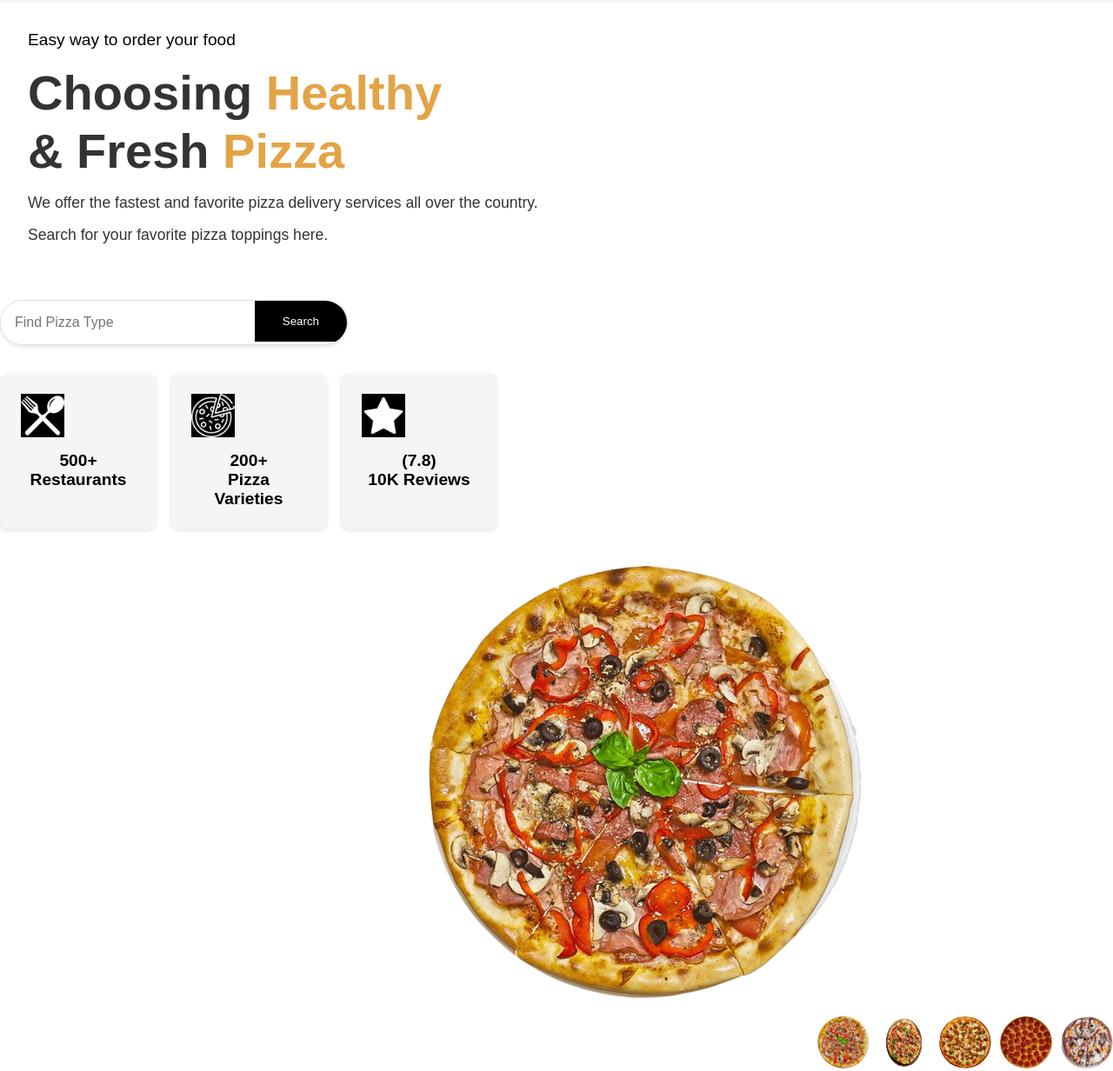
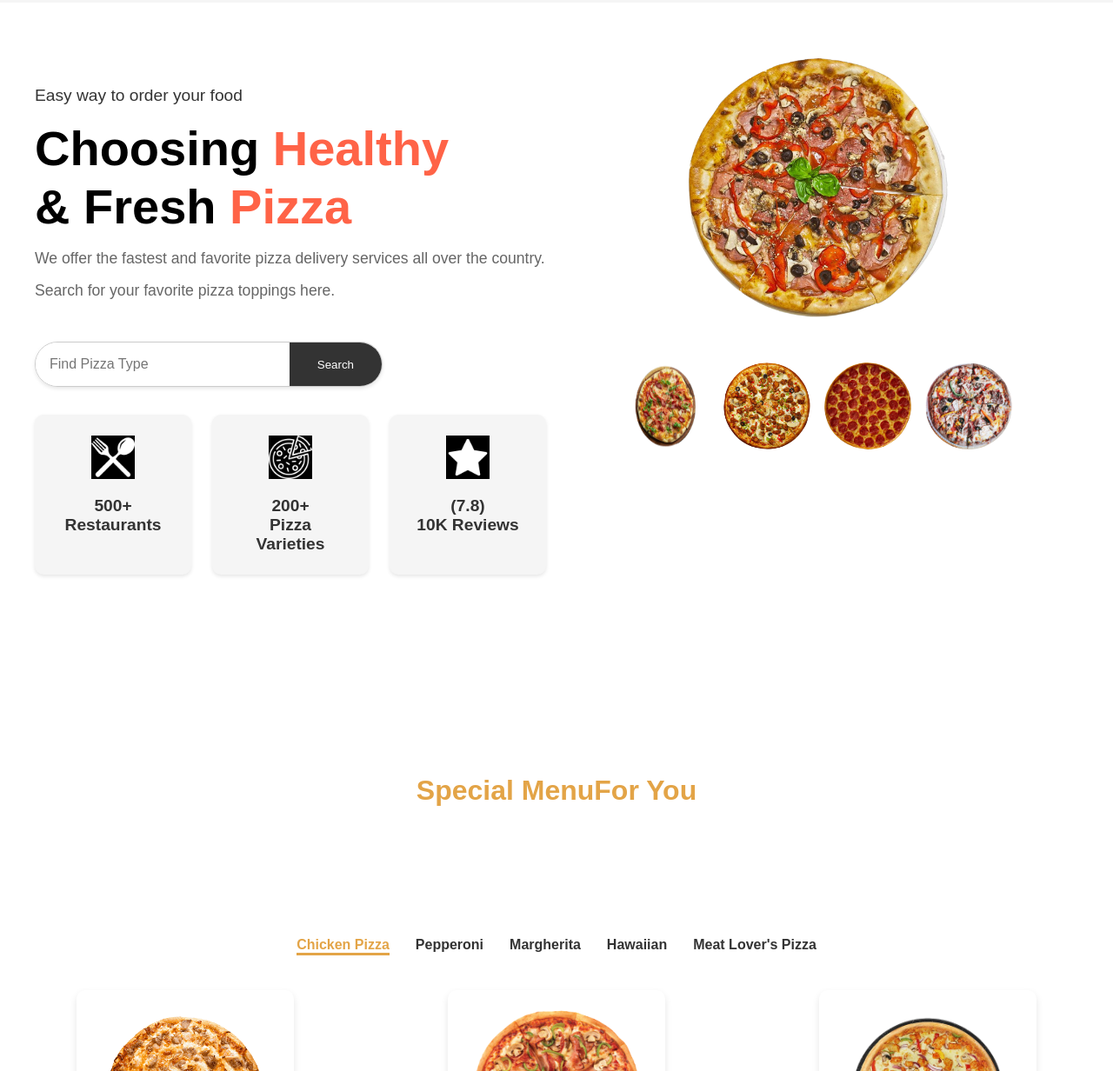
Before and after one commit to jordant007/pizarra, a plain HTML site: page index.html in a window 1280 px wide. Shown: the part 51-1283 px from the top of the page at 87% size. Drawn offline with Linux system fonts and the light colour scheme.

Commit message:
new files added

```diff
--- a/index.html
+++ b/index.html
@@ -41,17 +41,15 @@
 
 </header>
 <!-- Hero Section -->
-
- <div>
-<section class="hero-text">
+<div class="hero-container">
+    <section class="hero-left">
+        <div class="hero-text">
             <p class="intro">Easy way to order your food</p>
             <h1><span>Choosing</span> <span class="highlight">Healthy</span></h1>
             <h1><span>& Fresh</span> <span class="highlight">Pizza</span></h1>
             <p class="sub-text">We offer the fastest and favorite pizza delivery services all over the country.</p>
             <p class="sub-text">Search for your favorite pizza toppings here.</p>
-</section>
         </div>
- <div>
         <section class="search-section">
             <div class="search-container">
                 <div class="search-bar">
@@ -59,10 +57,9 @@
                     <button type="button">Search</button>
                 </div>
             </div>
-
             <div class="info-cards">
                 <div class="card">
-        <img src="images/cutlery.png" width="50px"Restaurant Icon">
+                    <img src="images/cutlery.png" width="50px" alt="Restaurant Icon">
                     <p class="stat">500+<br>Restaurants</p>
                 </div>
                 <div class="card">
@@ -75,19 +72,21 @@
                 </div>
             </div>
         </section>
+    </section>
+
+    <section class="hero-right">
+        <div class="main-pizza">
+            <img src="images/hero-pizza.png" class="hero-pizza" alt="Main Pizza">
         </div>
-  <div class="main-pizza">
-    <img src="images/hero-pizza.png" class="hero-pizza">
+        <div class="pizza-gallery">
+            <img src="images/pizza-1.png" width="100px" alt="Pizza 1">
+            <img src="images/pizza-2.png" width="100px" alt="Pizza 2">
+            <img src="images/pizza-3.png" width="100px" alt="Pizza 3">
+            <img src="images/pizza-4.png" width="100px" alt="Pizza 4">
+        </div>
+    </section>
 </div>
 
-<div class="pizza-gallery">
-    <img src="images/hero-pizza.png"  alt="Pizza 1">
-    <img src="images/pizza-1.png" width="150px" alt="Pizza 2">
-    <img src="images/pizza-2.png" width="100px" alt="Pizza 3">
-    <img src="images/pizza-3.png" width="100px" alt="Pizza 4">
-    <img src="images/pizza-4.png" width="100px" alt="pizza 5">
-</div>
- </div>
 
 <h2 class="menu-header">Special Menu <span>For You</span></h2>
 
@@ -122,9 +121,10 @@
         <button class="add-to-cart">Add to Cart</button>
     </div>
 </div>
-
+<div class="button"></div>
 <button class="view-more">View More</button>
 <div class="section-container">
+
     <!-- Left side - Image -->
     <div class="image-container">
         <img src="images/why-us.png" alt="Pizza preparation">
--- a/sass/pages/home/_footer.scss
+++ b/sass/pages/home/_footer.scss
@@ -62,7 +62,7 @@
       gap: 15px;
 
       a {
-        color: #fff;
+        color: #ee9494;
         font-size: 24px;
         text-decoration: none;
       }
--- a/sass/pages/home/_hero.scss
+++ b/sass/pages/home/_hero.scss
@@ -1,27 +1,49 @@
 @use "../../utilities/mixins" as *;
 @use "../../utilities/variables" as *;
+/* Hero Container */
+.hero-container {
+  display: flex;
+  justify-content: space-between;
+  align-items: flex-start;
+  padding: 4rem 0;
+  max-width: 1200px;
+  margin:0 auto;
 
+  .hero-left {
+    width: 50%;
+  }
+
+  .hero-right {
+    width: 50%;
+    display: flex;
+    flex-direction: column;
+    align-items: center;
+  }
+}
+
+/* Hero Text */
 .hero-text {
   text-align: left;
-    padding: 2rem;
+  padding: 2rem 0;
 
   .intro {
-      font-weight: $font-weight-regular;
+    font-weight: 400;
     font-size: 1.2rem;
-      color: $black-color;
+    color: #333;
     margin-bottom: 1rem;
   }
 
   h1 {
     font-size: 3.5rem;
-      font-weight: $font-weight-bold;
+    font-weight: 700;
     line-height: 1.2;
+    color: #000;
 
     span {
       display: inline-block;
 
       &.highlight {
-          color: $primary-color; /* Highlighted words */
+        color: #ff6347; /* Highlight color */
       }
     }
   }
@@ -29,108 +51,106 @@
   .sub-text {
     font-size: 1.1rem;
     margin-top: 1rem;
-      color: $light-black;
+    color: #666;
   }
 }
+
+/* Search Section */
 .search-section {
-    padding: 2rem 0;
+  padding: 1rem 0;
+
   .search-container {
     display: flex;
-      justify-content:flex-start;
+    justify-content: flex-start;
     margin-bottom: 2rem;
 
     .search-bar {
       display: flex;
-        border: 1px solid $grey;
+      border: 1px solid #ccc;
       border-radius: 50px;
       overflow: hidden;
       width: 400px;
       box-shadow: 0 2px 4px rgba(0, 0, 0, 0.1);
-        align-items: flex-start;
-        justify-content: flex-end;
-        flex-direction: row;
 
-        input {display: flex;
+      input {
+        flex: 1;
+        padding: 1rem;
+        font-size: 1rem;
         border: none;
-          padding: 1rem;
-          flex: 1;
-          font-size: 1rem;
         outline: none;
-          justify-content: end;
       }
 
-        button {display: flex;
-          background-color: $black;
-          color: white;
+      button {
+        background-color: #333;
+        color: #fff;
         padding: 1rem 2rem;
         border: none;
         cursor: pointer;
         transition: background-color 0.3s;
-          align-items: flex-start;
 
         &:hover {
-            background-color: darken($black, 10%);
+          background-color: darken(#333, 10%);
         }
       }
     }
   }
-}
- // Info Cards
+
   .info-cards {
     display: flex;
-    justify-content:flex-start;
-    gap: 1rem;
+    justify-content: flex-start;
+    gap: 1.5rem;
     margin-top: 2rem;
+    color: #000;
 
     .card {
-      background-color: $light-grey;
+      background-color:$light-grey;
       border-radius: 10px;
       padding: 1.5rem;
       text-align: center;
       box-shadow: 0 2px 4px rgba(0, 0, 0, 0.1);
       width: 180px;
 
-      img {display: flex;
-        justify-content: start;
+      img {
         width: 50px;
         margin-bottom: 1rem;
-        background-color: #000;;
+        background-color: #000;
+
       }
 
       .stat {
         font-size: 1.2rem;
         font-weight: bold;
-        color: $black;
+        color: #333;
       }
     }
   }
-  .main-pizza {
-
-
-    width: 300px;
-    margin: 10px auto;
-}
-.hero-pizza{
-display:flex
-
 }
 
+/* Main Pizza Section */
+.main-pizza {
+  margin-bottom: 2rem;
 
+  img.hero-pizza {
+    width: 300px;
+  }
+}
 
-
+/* Pizza Gallery */
 .pizza-gallery {
   display: flex;
-    justify-content:flex-end;
-    gap: 10px;
-    margin-top: 20px;
-}
-.pizza-gallery img {
-    width: 60px;
-    height: 60px;
+  justify-content: center;
+  gap: 1rem;
+  margin-top: 1rem;
+
+  img {
+    width: 100px;
+    height: 100px;
     border-radius: 50%;
     cursor: pointer;
     transition: transform 0.2s ease-in-out;
-}
-.pizza-gallery img:hover {
+
+    &:hover {
       transform: scale(1.1);
     }
+  }
+}
--- a/sass/pages/home/_menu.scss
+++ b/sass/pages/home/_menu.scss
@@ -1,9 +1,13 @@
 @use "../../utilities/mixins" as *;
 @use "../../utilities/variables" as *;
-.menu-header {
-    margin: 20px 0;
+.menu-header {display: flex;
+    margin: 100px;
+    padding: 50px;
     font-size: 2rem;
     color: $primary-color;
+    justify-content: center;
+    margin-top: 0
+
 
     span {
       font-weight: bold;
@@ -66,23 +70,33 @@
       margin: 15px 0;
     }
 
-    .add-to-cart {
+    .add-to-cart {display: flex;
       background-color: $secondary-color;
       color: $background-color;
       border: none;
       padding: 10px 20px;
       cursor: pointer;
       font-size: 1rem;
+      align-items: center;
     }
   }
 
-  .view-more {display: flex;
-    justify-content: center;
+  .view-more{display: flex;
+    flex-direction: column;
     background-color: $primary-color;
     color: $background-color;
     border: none;
     padding: 10px 80px;
     cursor: pointer;
     font-size: 1rem;
-    margin-top: 10px;
+    margin-top: 1px;
+    margin:100px;
+    width: 20;
+    border-radius: 10px;
+
   }
+  .button{
+display: flex;
+align-content: center;
+
+  }
--- a/sass/pages/home/_support.scss
+++ b/sass/pages/home/_support.scss
@@ -6,10 +6,11 @@
     margin-top: 20px;
   }
 
-  .support-section {
+  .support-section {display: flex;
     font-size: 24px;
     font-weight: bold;
     margin: 10px 0;
+    justify-content: center;
   }
 
   .support-container {
@@ -48,7 +49,8 @@
     color: #000;
   }
 
-  .help-text {
+  .help-text {display: flex;
+    justify-content: center;
     color: #f7a81c;
     margin-bottom: 10px;
   }
--- a/sass/pages/home/_why.scss
+++ b/sass/pages/home/_why.scss
@@ -9,13 +9,13 @@
     margin: auto;
 
     img {
-      max-width: 50%;
+      max-width: 100%;
       border-radius: 5px;
     }
   }
 
   .content {
-    max-width: 45%;
+    max-width: 170%;
     padding-left: 20px;
 
     h2 {
--- a/sass/style.scss
+++ b/sass/style.scss
@@ -4,4 +4,3 @@
 @use "./pages/home/menu";
 @use "./pages/home/why";
 @use "./pages/home/support";
-@use "./pages/home/footer"
--- a/sass/utilities/_base.scss
+++ b/sass/utilities/_base.scss
@@ -1,6 +1,6 @@
 @use "./variables" as *;
 *{
-margin: 5;
+margin: 0;
 padding:0;
 box-sizing:border-box
 
```
Also changed, not shown: shop.html (added, +80 -0 lines), css/style.css, sass/pages/shop/_filter.scss (added), sass/pages/shop/_footer.scss (added), sass/pages/shop/_nav.scss (added), sass/pages/shop/_product.scss (added). Lines whose indentation alone changed are shown as unchanged.
